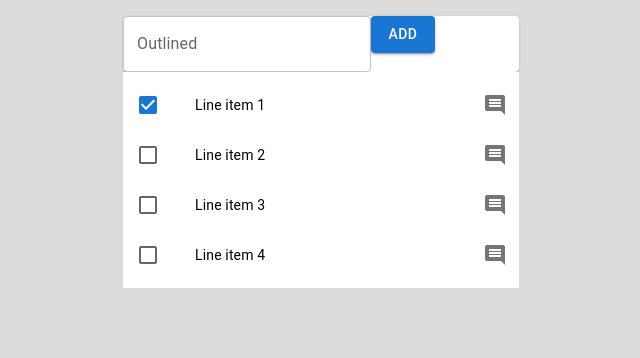
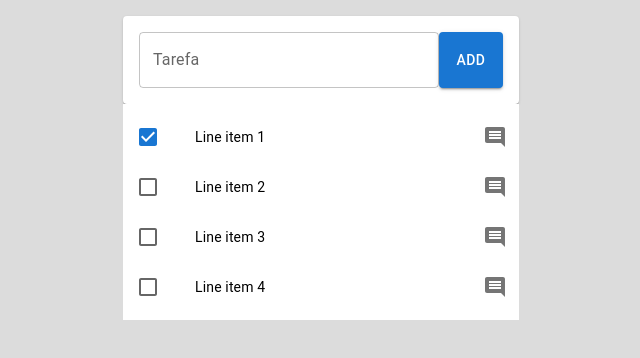
Before and after one commit to GeracNeto/to-do-list, a React (Create React App) app: page / in a window 1280 px wide. Shown: the top 358 px of the page, without its empty margins (319-959 px from the left). Built offline with nearby package versions, Linux system fonts and the light colour scheme.

Commit message:
Estilizado os componentes e organizado eles por display flex
No TextFiled foi inserido o "FullWidth" que deixa o campo do tamanho do container que está inserido

```diff
--- a/src/components/form.jsx
+++ b/src/components/form.jsx
@@ -5,9 +5,11 @@ import { TextField, Button, Paper } from "@mui/material";
 
 export default function Form(){
     return(
-        <Paper>
-            <TextField id="outlined-basic" label="Outlined" variant="outlined" />
-            <Button variant="contained">Add</Button>
+        <Paper style={{ padding: "1em" }}>
+            <div style={{ display: "flex", justifyContent: "center" }}>
+                <TextField id="outlined-basic" label="Tarefa" variant="outlined"  fullWidth/>
+                <Button variant="contained">Add</Button>
+            </div>
         </Paper>
     );
 }
```
